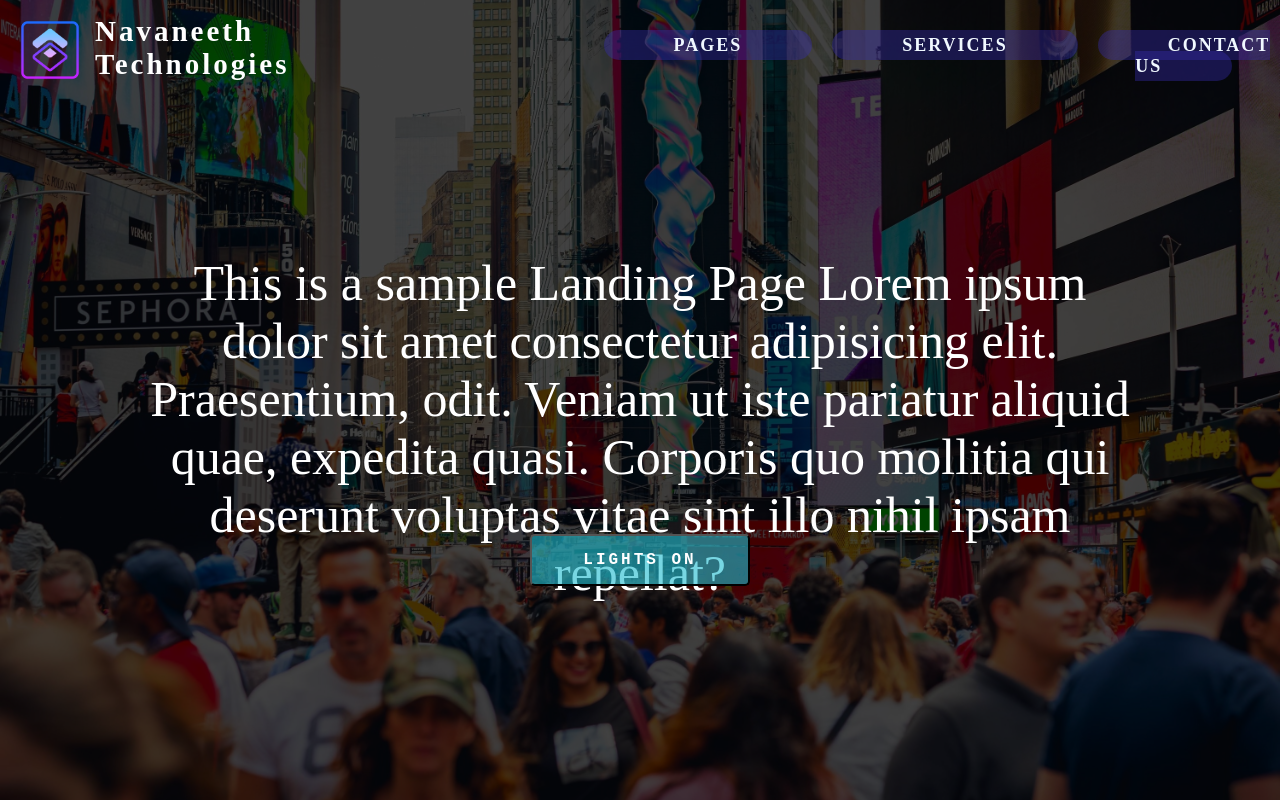
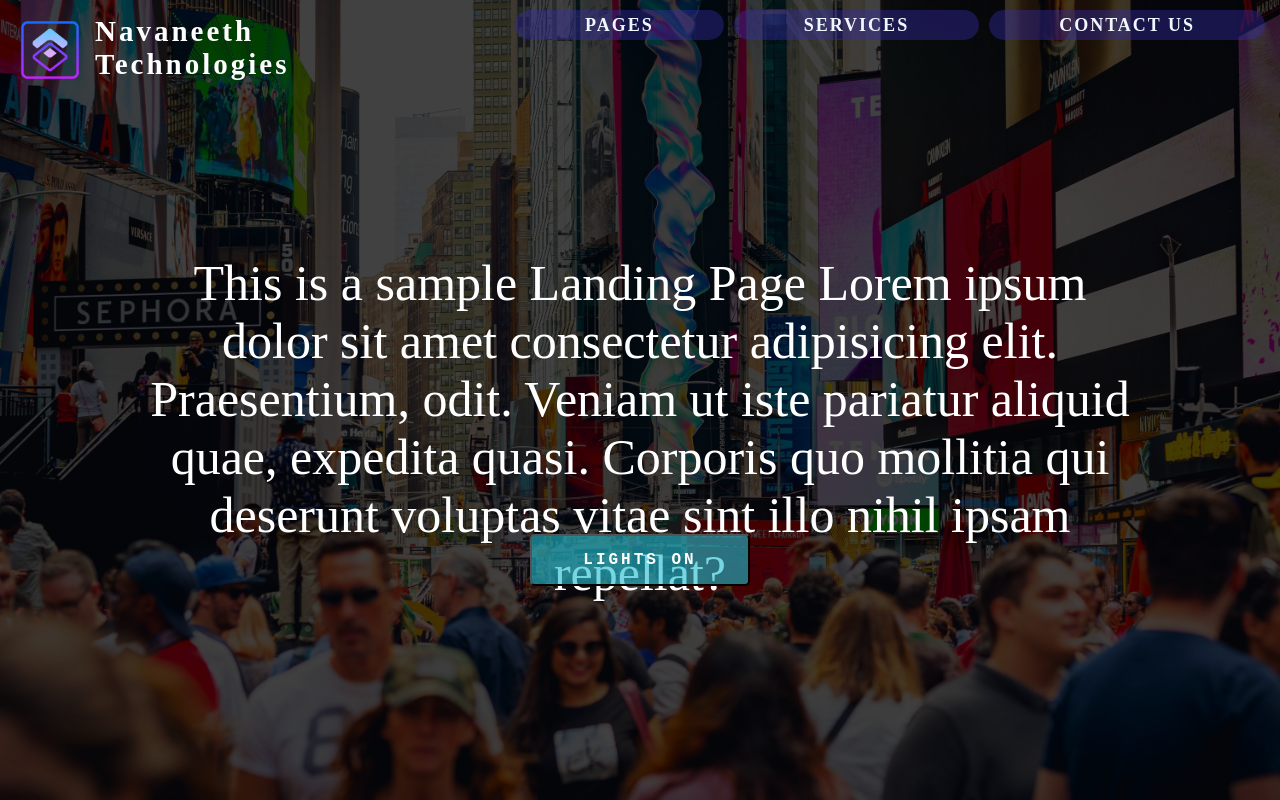
Before and after one commit to Navaneeth-84/code, a plain HTML site: page landing-page/index.html in a window 1280 px wide. Drawn offline with Linux system fonts and the light colour scheme; a web font is replaced by a local one.

Commit message:
UI corrections

```diff
--- a/landing-page/main.css
+++ b/landing-page/main.css
@@ -8,6 +8,7 @@
   /* transition-duration: 300ms; */
   transition: 300ms ease-in;
   color: white;
+  margin:0;
 }
 
 html * {
@@ -63,29 +64,17 @@ html {
   flex-wrap: wrap;
   justify-content: space-between;
   flex-direction: row;
-  -ms-flex: 1; /* IE 10 */
-  flex: 1;
 }
 
-.navbar > div {
+.navbar > div{
   display: flex;
-  -ms-flex: 1; /* IE 10 */
-  flex: 1;
 }
 
-/* .logo {
-  background: url("resources/icon.png") no-repeat top;
-  background-size: contain;
-  width: 80px;
-  height: 80px;
-} */
 
 .links > div {
-  padding-left: 20px;
-  padding-top: 25px;
+  padding: 5px;
   text-align: center;
-  -ms-flex: 1; /* IE 10 */
-  flex: 1;
+  max-width:300px;
 }
 
 a:hover {
```
